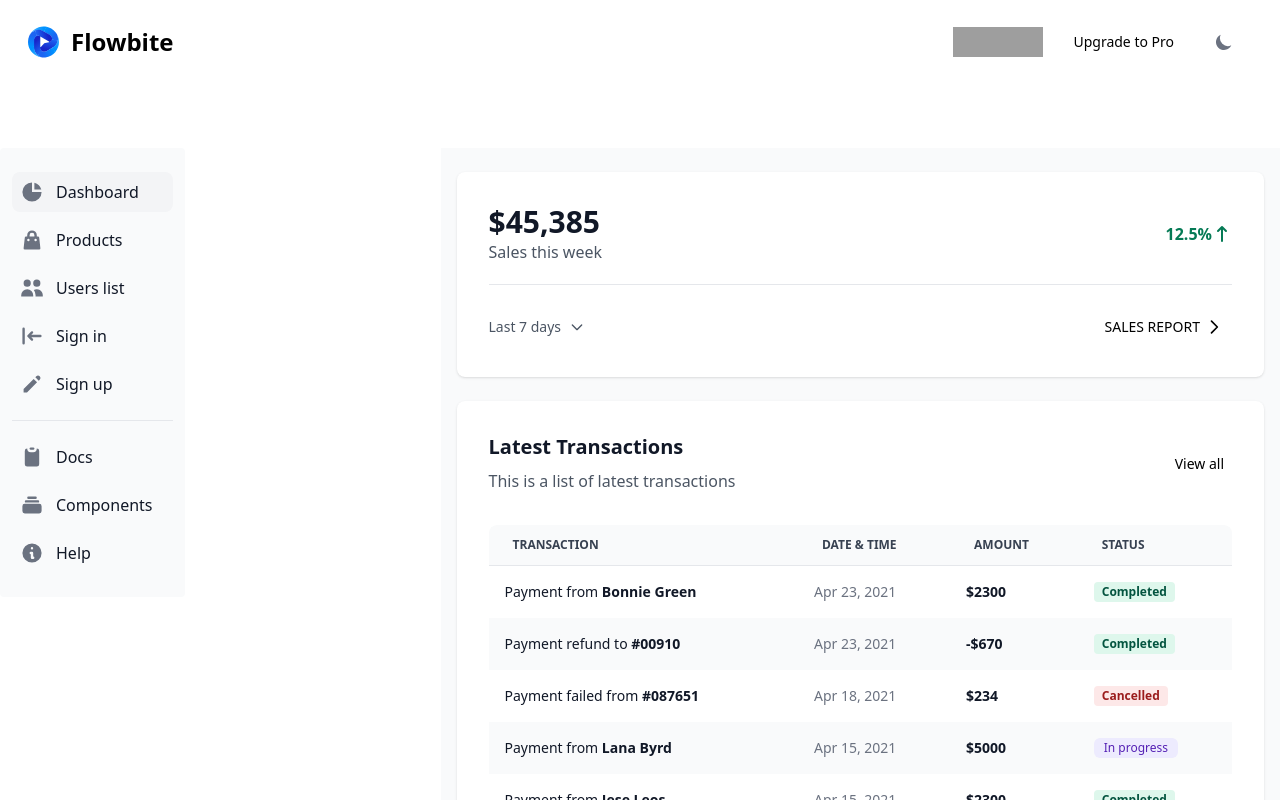
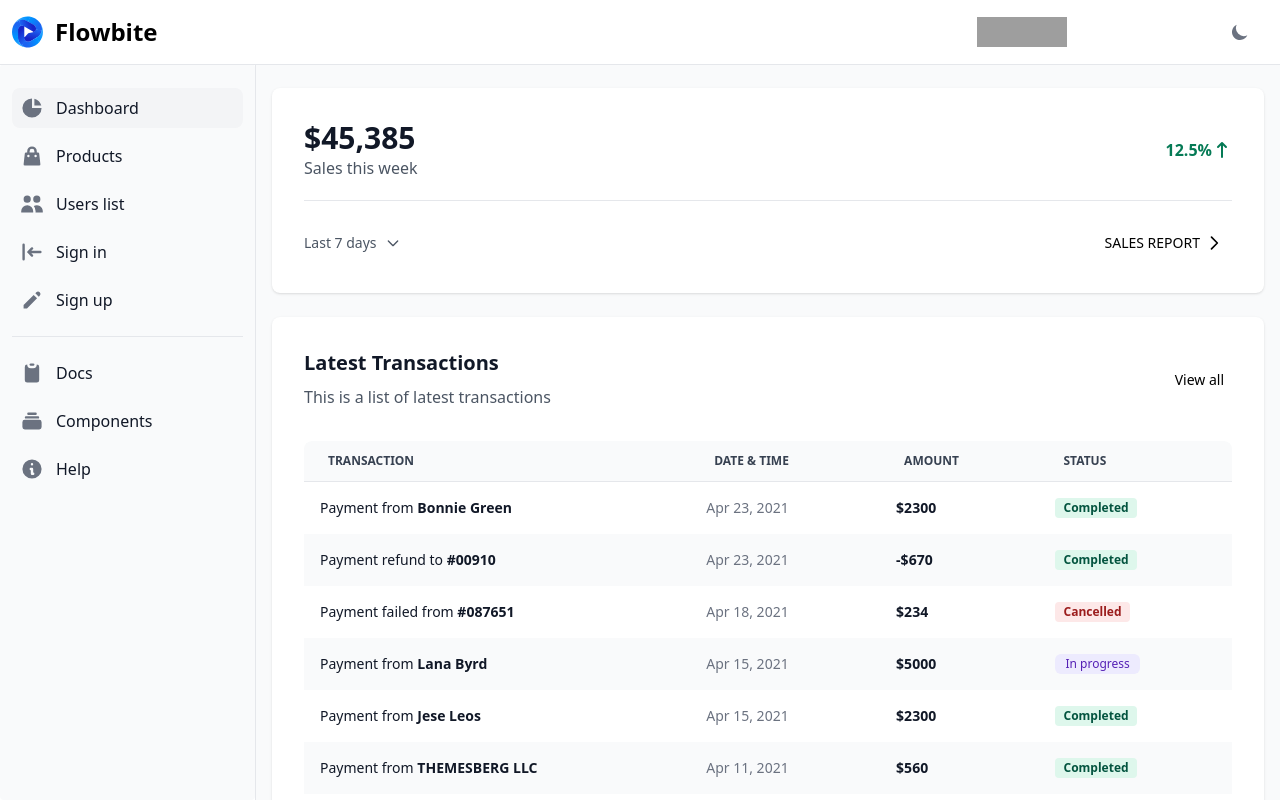
Before and after one commit to capuchinojt/01-next-fr, a Next.js app: page / in a window 1280 px wide. Shown: the top 800 px of the page. Built offline with nearby package versions, Linux system fonts and the light colour scheme; grey boxes are pictures that could not be loaded.

Commit message:
Commit flowbite-theme, edit app layout and common sidebar

```diff
--- a/src/app/layout.tsx
+++ b/src/app/layout.tsx
@@ -1,7 +1,8 @@
 import type { Metadata } from "next"
 import localFont from "next/font/local"
 import "@/app/globals.css"
-import { ThemeModeScript } from "flowbite-react"
+import { ThemeModeScript, Flowbite } from "flowbite-react"
+import theme from '@/flowbite-theme'
 
 const geistSans = localFont({
   src: "./fonts/GeistVF.woff",
@@ -29,11 +30,13 @@ export default function RootLayout({
       <head>
         <ThemeModeScript />
       </head>
-      <body
-        className={`${geistSans.variable} ${geistMono.variable} antialiased`}
-      >
-        {children}
-      </body>
+      <Flowbite theme={{theme}}>
+        <body
+          className={`${geistSans.variable} ${geistMono.variable} antialiased`}
+        >
+          {children}
+        </body>
+      </Flowbite>
     </html>
   )
 }
--- a/src/components/common/sidebar.tsx
+++ b/src/components/common/sidebar.tsx
@@ -26,7 +26,7 @@ const ExampleSidebar: FC = function () {
 
   return (
     <Sidebar aria-label="Sidebar with multi-level dropdown example">
-      <div className="flex h-full flex-col justify-between py-2">
+      <div className="flex h-full w-full flex-col justify-between py-2">
         <div>
           <form className="pb-3 md:hidden">
             <TextInput
--- /dev/null
+++ b/src/flowbite-theme.ts
@@ -0,0 +1,68 @@
+import type { CustomFlowbiteTheme } from 'flowbite-react'
+
+const flowbiteTheme: CustomFlowbiteTheme = {
+  badge: {
+    root: {
+      color: {
+        primary:
+          'bg-primary-100 text-primary-800 dark:bg-primary-200 dark:text-primary-800 group-hover:bg-primary-200 dark:group-hover:bg-primary-300',
+      },
+      // icon: {
+      //   off: 'rounded-full px-2 py-1',
+      // },
+      size: {
+        xl: 'px-3 py-2 text-base rounded-md',
+      },
+    }
+  },
+  button: {
+    color: {
+      primary:
+        'text-white bg-primary-700 hover:bg-primary-800 focus:ring-primary-300 dark:bg-primary-600 dark:hover:bg-primary-700 dark:focus:ring-primary-800',
+    },
+    outline: {
+      on: 'transition-all duration-75 ease-in group-hover:bg-opacity-0 group-hover:text-inherit',
+    },
+    size: {
+      md: 'text-sm px-3 py-2',
+    },
+  },
+  dropdown: {
+    floating: {
+      base: 'z-10 w-fit rounded-xl divide-y divide-gray-100 shadow',
+      content: 'rounded-xl text-sm text-gray-700 dark:text-gray-200',
+      target: 'w-fit dark:text-white',
+    },
+    content: '',
+  },
+  modal: {
+    content: {
+      inner: 'relative rounded-lg bg-white shadow dark:bg-gray-800',
+    },
+    header: {
+      base: 'flex items-start justify-between rounded-t px-5 pt-5',
+    },
+  },
+  navbar: {
+    root: {
+      base: 'fixed z-30 w-full bg-white border-b border-gray-200 dark:bg-gray-800 dark:border-gray-700',
+    }
+  },
+  sidebar: {
+    root: {
+      base: 'flex fixed top-0 left-0 z-20 flex-col flex-shrink-0 pt-16 h-full duration-75 border-r border-gray-200 lg:flex transition-width dark:border-gray-700',
+    }
+  },
+  textarea: {
+    base: 'block w-full text-sm p-4 rounded-lg border disabled:cursor-not-allowed disabled:opacity-50',
+  },
+  toggleSwitch: {
+    toggle: {
+      checked: {
+        off: '!border-gray-200 !bg-gray-200 dark:!border-gray-600 dark:!bg-gray-700',
+      },
+    },
+  },
+}
+
+export default flowbiteTheme
```
